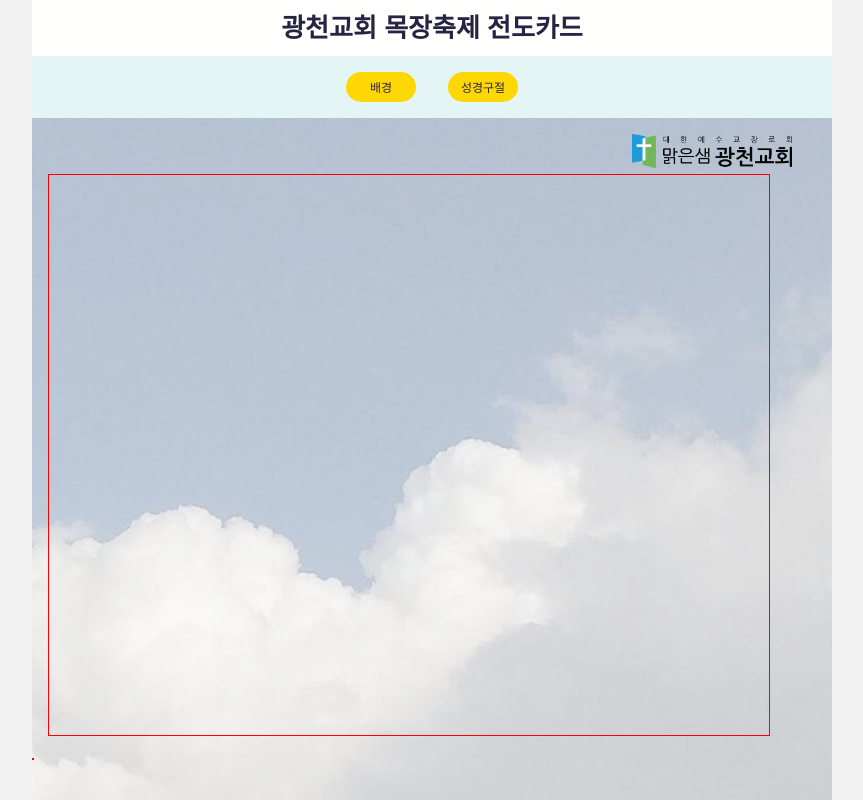
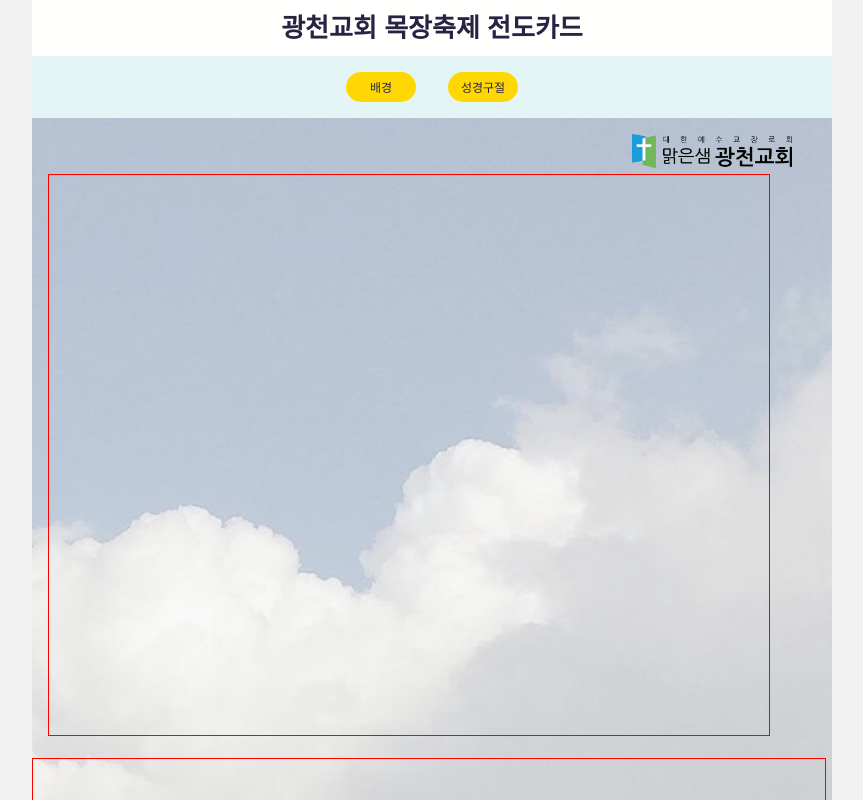
Before and after one commit to chuheeseung/Message-Card-Maker, a React (Create React App) app in the folder card-maker/: page / in a window 1280 px wide. Shown: the whole page, without its empty margins (208-1071 px from the left). Built offline with nearby package versions, Linux system fonts and the light colour scheme.

Commit message:
22.09.17 - 이미지 성경구절 css 수정

```diff
--- a/card-maker/public/index.html
+++ b/card-maker/public/index.html
@@ -5,10 +5,8 @@
 		<meta name="viewport" content="width=device-width, initial-scale=1" />
 		<link rel="preconnect" href="https://fonts.googleapis.com" />
 		<link rel="preconnect" href="https://fonts.gstatic.com" crossorigin />
-		<link rel="preconnect" href="https://fonts.googleapis.com" />
-		<link rel="preconnect" href="https://fonts.gstatic.com" crossorigin />
 		<link
-			href="https://fonts.googleapis.com/css2?family=Do+Hyeon&family=Nanum+Gothic&display=swap"
+			href="https://fonts.googleapis.com/css2?family=Do+Hyeon&family=Nanum+Gothic:wght@400;700&display=swap"
 			rel="stylesheet"
 		/>
 		<title>광천교회 목장축제</title>
--- a/card-maker/src/components/Image.jsx
+++ b/card-maker/src/components/Image.jsx
@@ -131,6 +131,7 @@ const Message = styled.div`
 	font-family: 'Do Hyeon', sans-serif;
 	font-size: 4em;
 	font-weight: 800;
+	color: var(--image-text-color);
 	border: 1px solid red;
 
 	@media (min-width: 1024px) {
@@ -140,11 +141,16 @@ const Message = styled.div`
 `;
 
 const Bible = styled.div`
+	width: 99%;
+	height: 16%;
 	position: absolute;
 	left: 0;
 	top: 80%;
 	white-space: pre-wrap;
+	overflow-y: hidden;
 	font-family: 'Nanum Gothic', sans-serif;
+	font-size: 1.2em;
+	color: var(--image-text-color);
 	border: 1px solid red;
 
 	@media (min-width: 1024px) {
--- a/card-maker/src/components/Title.jsx
+++ b/card-maker/src/components/Title.jsx
@@ -13,7 +13,7 @@ const TitleText = styled.div`
 	height: 7vh;
 	line-height: 7vh;
 	font-size: 2.6em;
-	font-weight: 700;
+	font-weight: 800;
 	font-family: 'Nanum Gothic', sans-serif;
 	text-align: center;
 	background-color: var(--background-color);
--- a/card-maker/src/index.css
+++ b/card-maker/src/index.css
@@ -6,6 +6,7 @@
 	--button-text-color: #272343;
 	--secondary-color: #e3f6f5;
 	--tertiary-color: #bae8e8;
+	--image-text-color: #404040;
 	--laptop-width: 1024px;
 }
 
```
